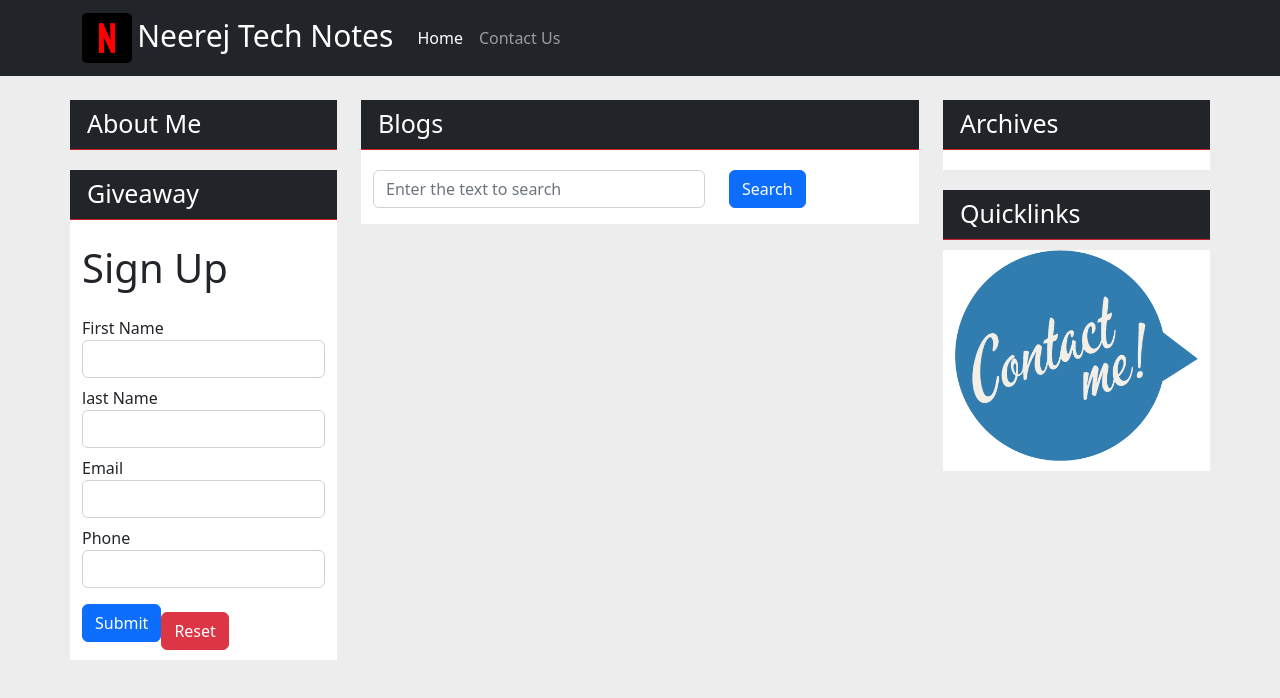
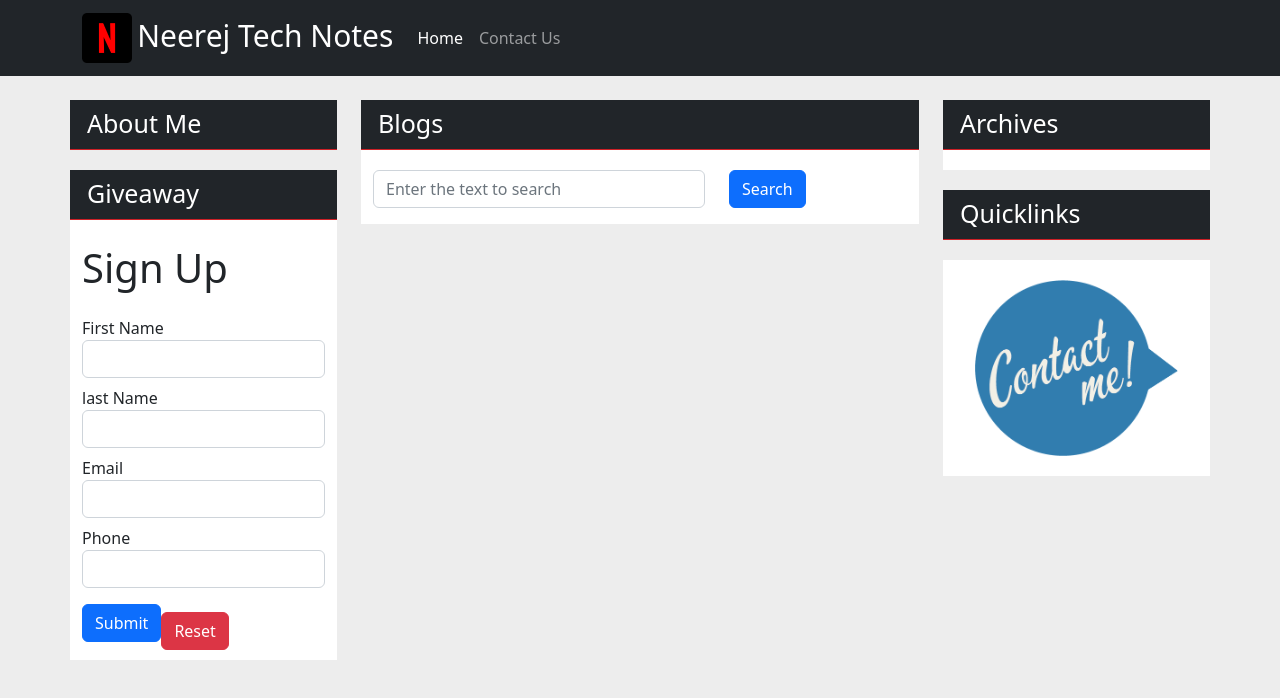
Before and after one commit to neerejs/NeerejBlog, a React (Create React App) app: page / in a window 1280 px wide. Shown: the top 698 px of the page. Built offline with nearby package versions, Linux system fonts and the light colour scheme; no server answers.

Commit message:
change to cu and archives

```diff
--- a/src/BlogList.js
+++ b/src/BlogList.js
@@ -298,7 +298,7 @@ const BlogList = (props) => {
                                     <Quicklinks />
                                 </Col>
                             </Row>
-                            <Row style={{ backgroundColor: "white", marginTop: "10px", paddingBottom: '10px' }}>
+                            <Row style={{ backgroundColor: "white", marginTop: "20px", padding:"20px"}}>
                                 <Col>
                                     {/* <h4 style={{ paddingTop: '10px' }}>Contact Us</h4>
                                     <ContactMe /> */}
--- a/src/TopNav.js
+++ b/src/TopNav.js
@@ -12,34 +12,9 @@ const TopNav = (props) => {
         <>
             <div >
                 <>
-                    <Navbar bg="dark" variant="dark">
+
+                    <Navbar bg="dark" expand="lg" variant="dark">
                         <Container>
-                            {/* <Navbar.Brand href="/">
-                                <img
-                                    alt=""
-                                    src={neerejLogo}
-                                    width="50"
-                                    height="50"
-                                    className="d-inline-block align-top"
-                                />{' '}
-                                <span style={{ fontSize: "30px" }}>Neerej Tech Notes</span>
-                            </Navbar.Brand>
-                            <Navbar.Toggle aria-controls="basic-navbar-nav" />
-                            <Navbar.Collapse id="basic-navbar-nav">
-                                <Nav className="me-auto">
-                                    <LinkContainer to="/">
-                                        <Nav.Link>Home</Nav.Link>
-                                    </LinkContainer>
-                                    <LinkContainer to="/contactus">
-                                        <Nav.Link>Contact Us</Nav.Link>
-                                    </LinkContainer>
-
-
-                                </Nav>
-                            </Navbar.Collapse> */}
-
-
-
                             <Navbar.Brand href="/">
                                 <img
                                     alt=""
@@ -51,7 +26,6 @@ const TopNav = (props) => {
                                 <span style={{ fontSize: "30px" }}>Neerej Tech Notes</span>
                             </Navbar.Brand>
 
-
                             <Navbar.Toggle aria-controls="basic-navbar-nav" />
                             <Navbar.Collapse id="basic-navbar-nav">
                                 <Nav className="me-auto">
@@ -61,8 +35,6 @@ const TopNav = (props) => {
                                     <LinkContainer to="/contactus">
                                         <Nav.Link >Contact Us</Nav.Link>
                                     </LinkContainer>
-
-
                                 </Nav>
                             </Navbar.Collapse>
                         </Container>
```
